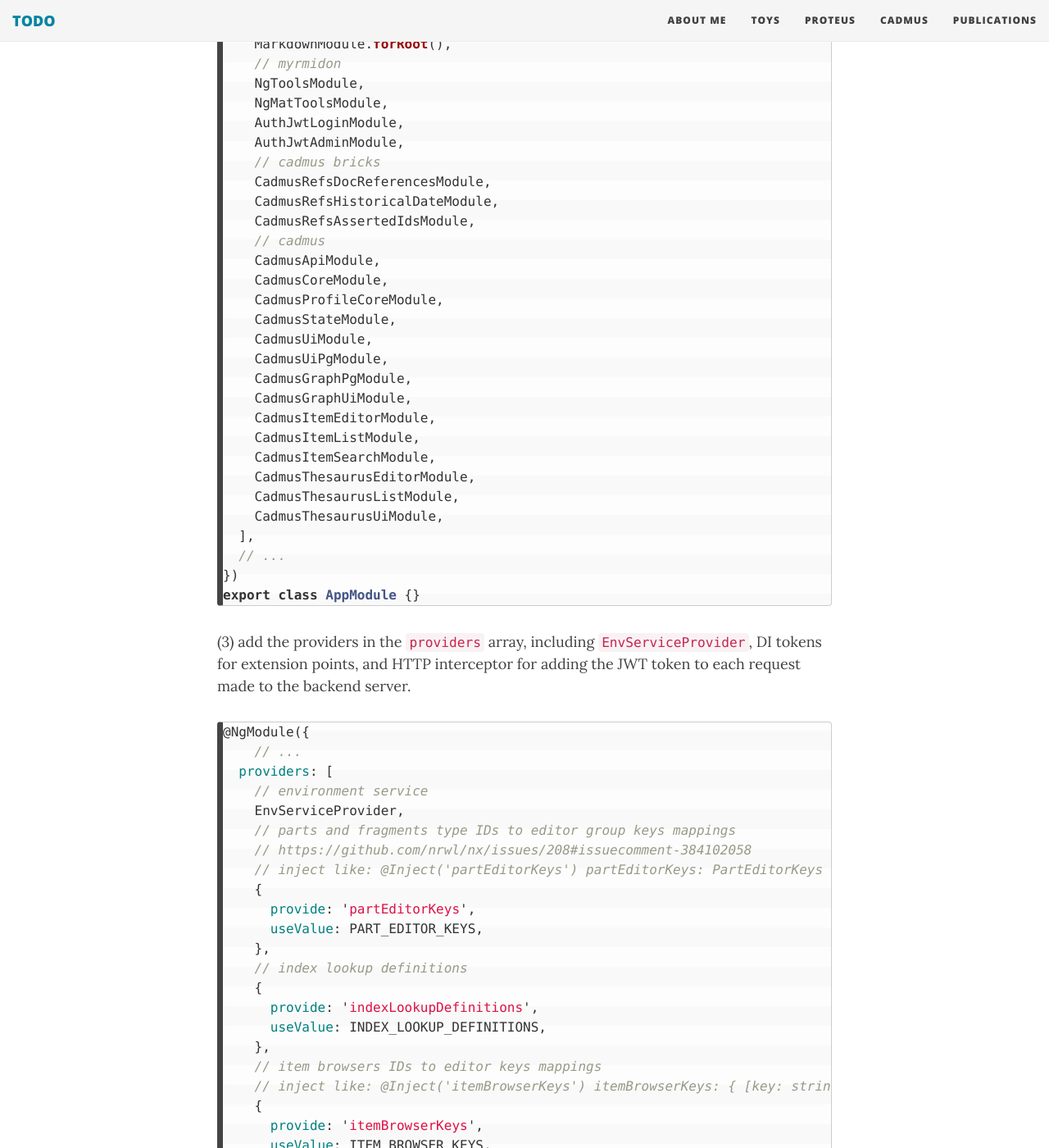
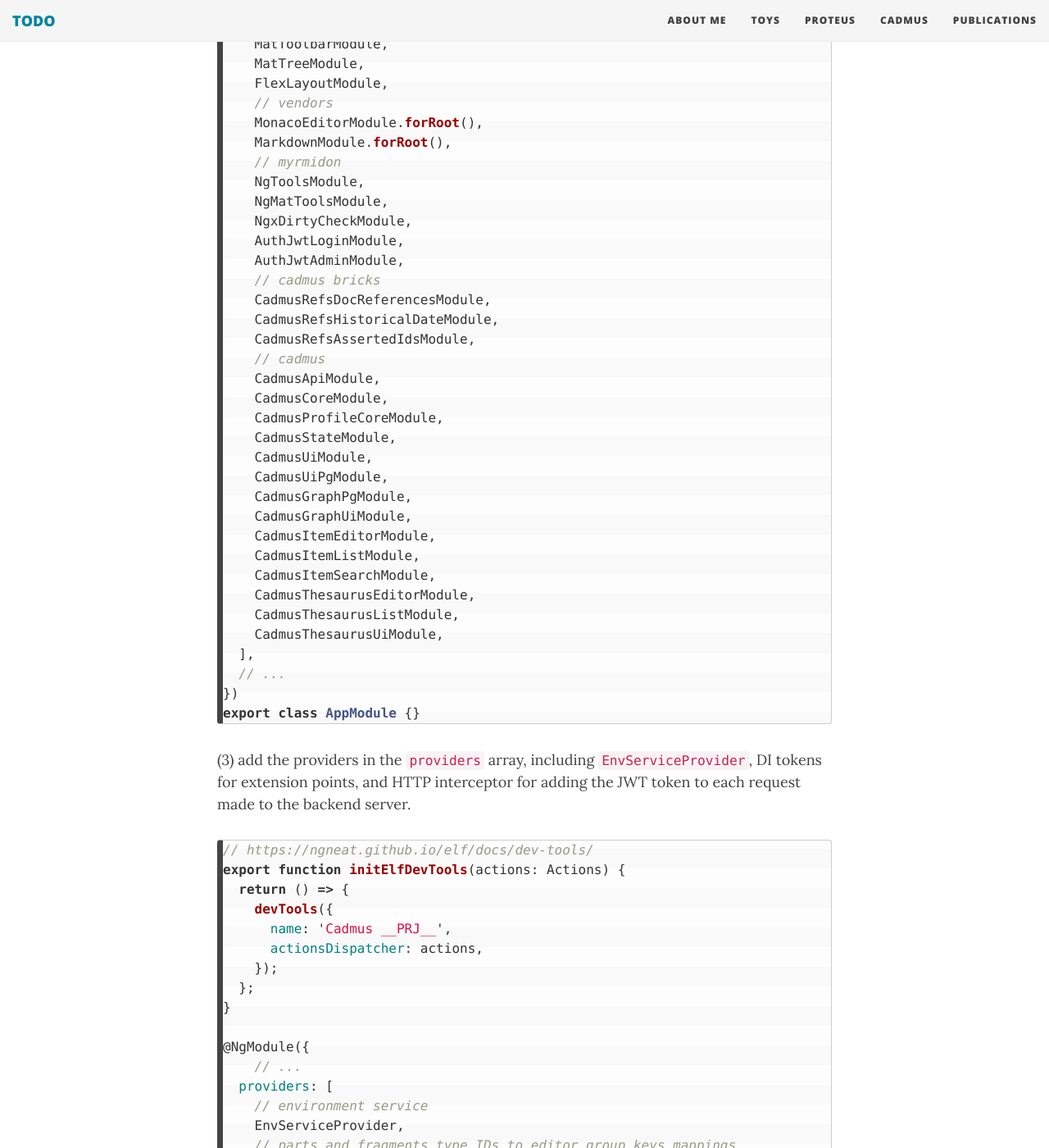
Before and after one commit to Myrmex/overview, a Jekyll site: the page built from cadmus/dev/frontend.md, in a window 1280 px wide and 1400 px high, scrolled down 11540 px. Shown: the whole window at 82% size. Built offline with Jekyll 4.4.1, drawn with Linux system fonts in a browser that asks for light colours; nearby versions of some CDN libraries; some of the changed text lies outside the part shown.

Commit message:
Updated frontend

````diff
--- a/cadmus/dev/frontend.md
+++ b/cadmus/dev/frontend.md
@@ -326,12 +326,17 @@
 import { MatTreeModule } from '@angular/material/tree';
 import { FlexLayoutModule } from '@angular/flex-layout';
 
+// ELF
+import { devTools } from '@ngneat/elf-devtools';
+import { Actions } from '@ngneat/effects-ng';
+
 // ngx-monaco
 import { MonacoEditorModule } from 'ngx-monaco-editor';
 // ngx-markdown
 import { MarkdownModule } from 'ngx-markdown';
 
 // myrmidon
+import { NgxDirtyCheckModule } from '@myrmidon/ngx-dirty-check';
 import { EnvServiceProvider, NgToolsModule } from '@myrmidon/ng-tools';
 import { NgMatToolsModule } from '@myrmidon/ng-mat-tools';
 import {
@@ -424,6 +429,7 @@
     // myrmidon
     NgToolsModule,
     NgMatToolsModule,
+    NgxDirtyCheckModule,
     AuthJwtLoginModule,
     AuthJwtAdminModule,
     // cadmus bricks
@@ -454,6 +460,16 @@
 (3) add the providers in the `providers` array, including `EnvServiceProvider`, DI tokens for extension points, and HTTP interceptor for adding the JWT token to each request made to the backend server.
 
 ```ts
+// https://ngneat.github.io/elf/docs/dev-tools/
+export function initElfDevTools(actions: Actions) {
+  return () => {
+    devTools({
+      name: 'Cadmus __PRJ__',
+      actionsDispatcher: actions,
+    });
+  };
+}
+
 @NgModule({
     // ...
   providers: [
@@ -483,6 +499,13 @@
       provide: HTTP_INTERCEPTORS,
       useClass: AuthJwtInterceptor,
       multi: true,
+    },
+    // ELF dev tools
+    {
+      provide: APP_INITIALIZER,
+      multi: true,
+      useFactory: initElfDevTools,
+      deps: [Actions],
     },
   ]
 })
````
Also changed, not shown: cadmus/dev/backend-api.md (+1 -1 lines).
